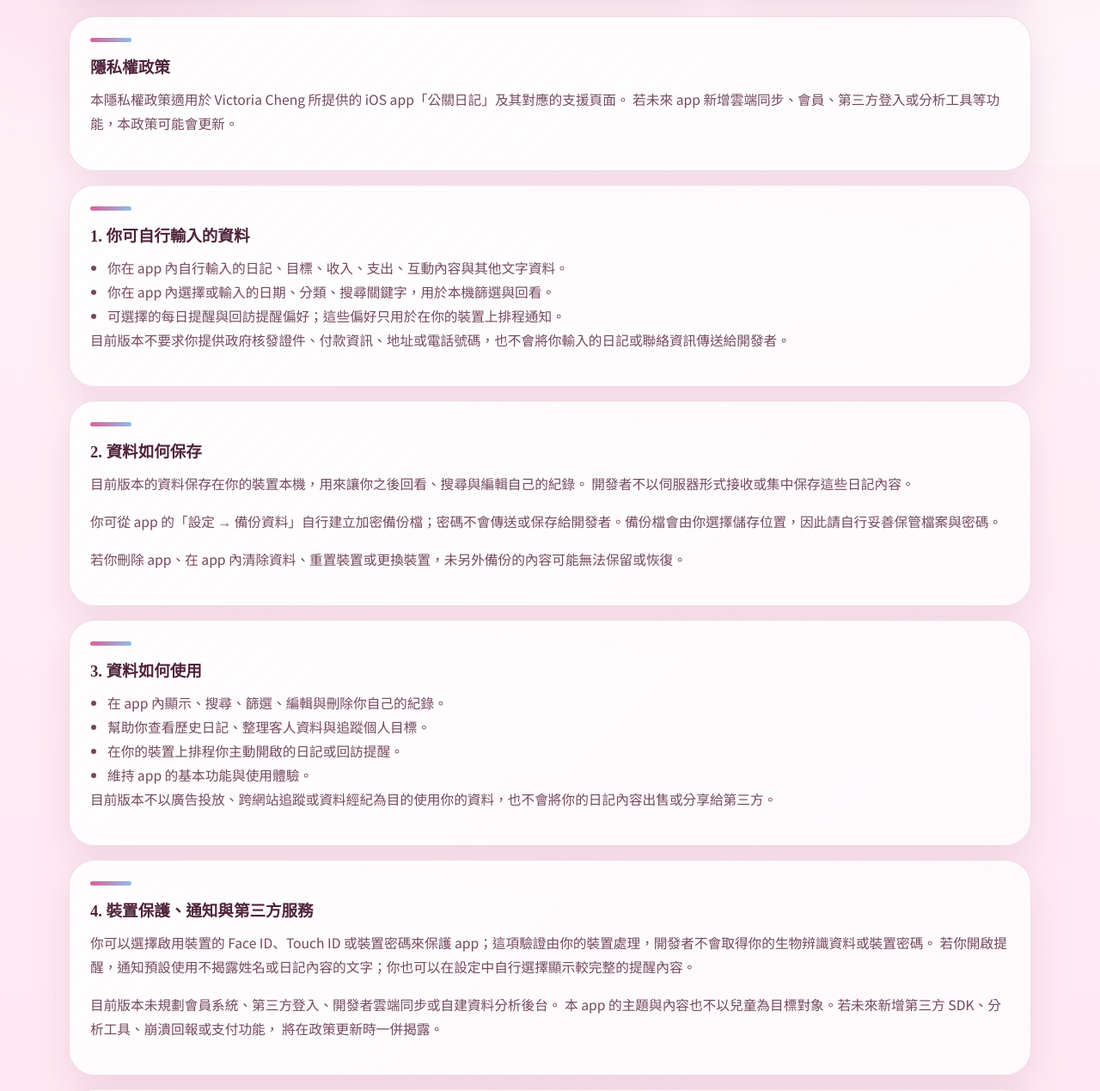
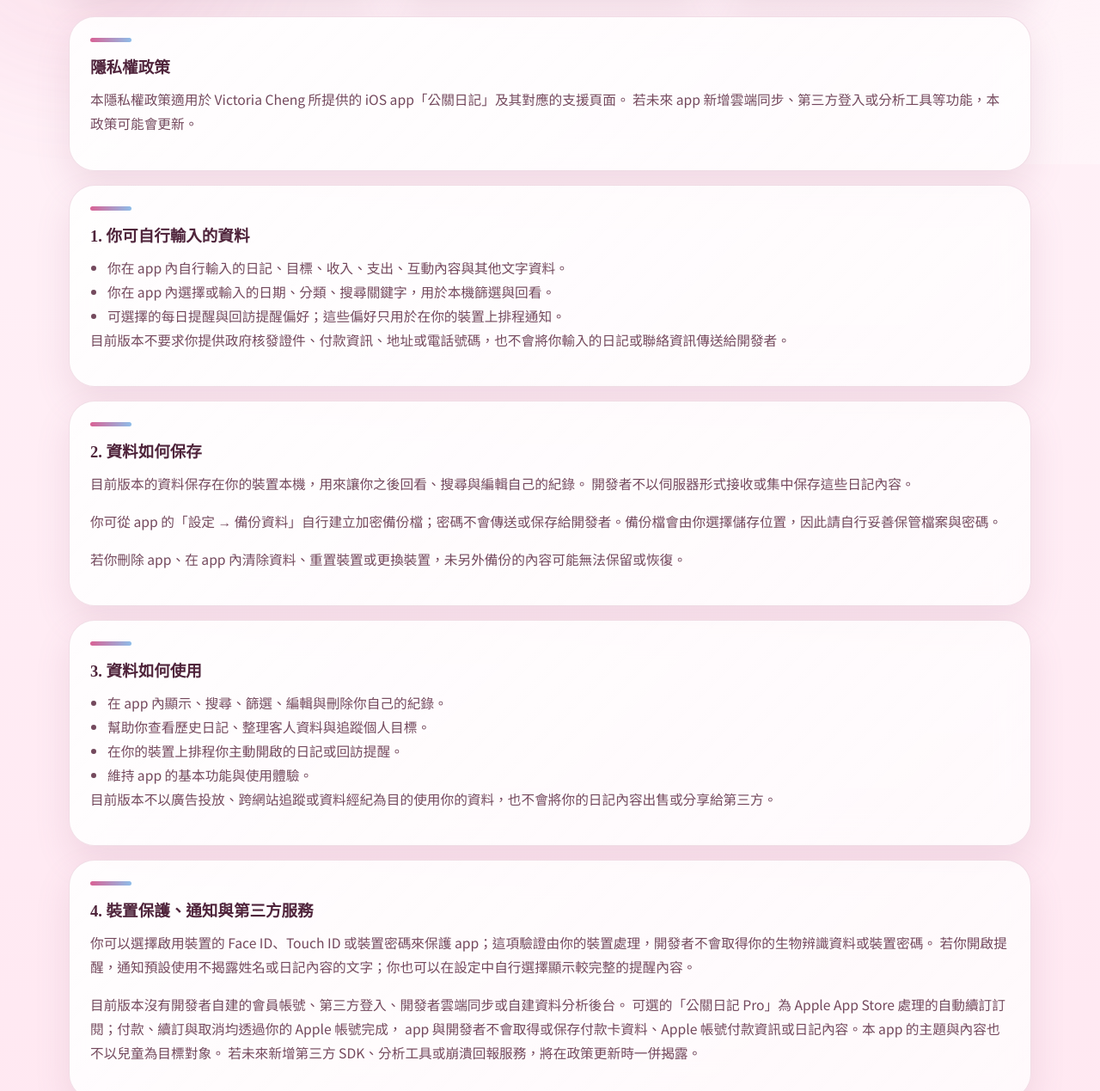
Before and after one commit to VictoriaC1122/taiwan-night-notes-privacy-policy, a plain HTML site: page index.html in a window 1280 px wide. Shown: the part 609-1878 px from the top of the page at 86% size. Drawn offline with Linux system fonts and the light colour scheme.

Commit message:
Update Pro subscription privacy disclosure

```diff
--- a/index.html
+++ b/index.html
@@ -43,7 +43,7 @@
       <aside class="hero-status">
         <div class="status-card">
           <span class="status-label">更新日期</span>
-          <strong>2026 年 9 月 10 日</strong>
+          <strong>2026 年 9 月 11 日</strong>
         </div>
         <div class="status-card">
           <span class="status-label">資料模式</span>
@@ -77,7 +77,7 @@
         <h2>隱私權政策</h2>
         <p>
           本隱私權政策適用於 Victoria Cheng 所提供的 iOS app「公關日記」及其對應的支援頁面。
-          若未來 app 新增雲端同步、會員、第三方登入或分析工具等功能，本政策可能會更新。
+          若未來 app 新增雲端同步、第三方登入或分析工具等功能，本政策可能會更新。
         </p>
       </article>
 
@@ -123,9 +123,10 @@
           若你開啟提醒，通知預設使用不揭露姓名或日記內容的文字；你也可以在設定中自行選擇顯示較完整的提醒內容。
         </p>
         <p>
-          目前版本未規劃會員系統、第三方登入、開發者雲端同步或自建資料分析後台。
-          本 app 的主題與內容也不以兒童為目標對象。若未來新增第三方 SDK、分析工具、崩潰回報或支付功能，
-          將在政策更新時一併揭露。
+          目前版本沒有開發者自建的會員帳號、第三方登入、開發者雲端同步或自建資料分析後台。
+          可選的「公關日記 Pro」為 Apple App Store 處理的自動續訂訂閱；付款、續訂與取消均透過你的 Apple 帳號完成，
+          app 與開發者不會取得或保存付款卡資料、Apple 帳號付款資訊或日記內容。本 app 的主題與內容也不以兒童為目標對象。
+          若未來新增第三方 SDK、分析工具或崩潰回報服務，將在政策更新時一併揭露。
         </p>
       </article>
 
```
